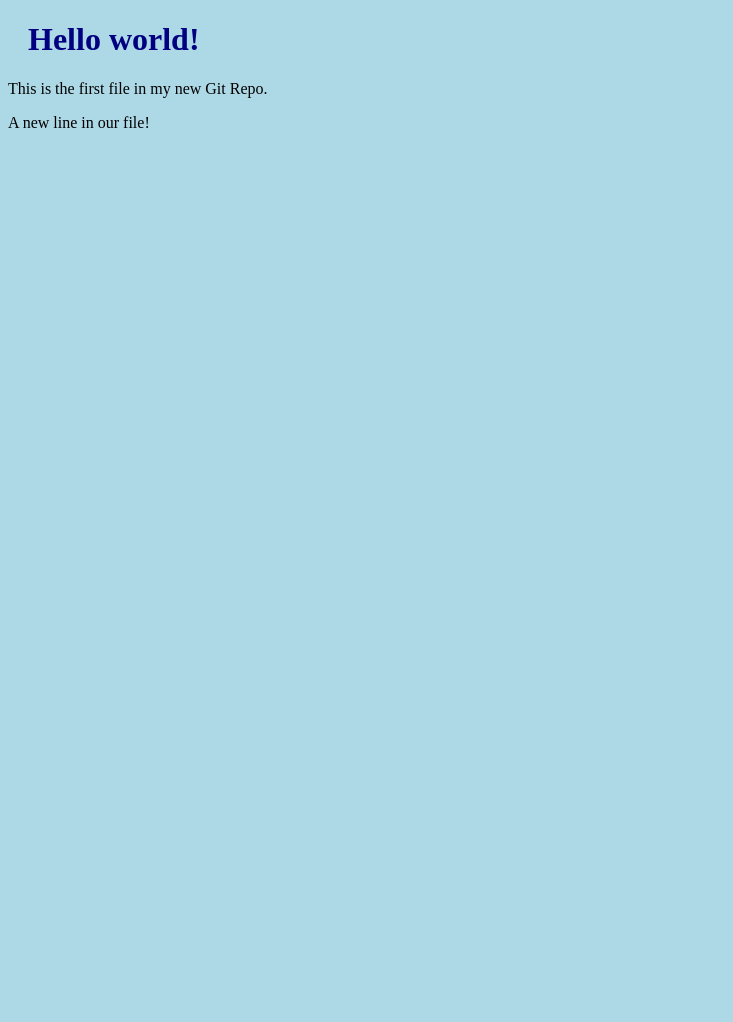
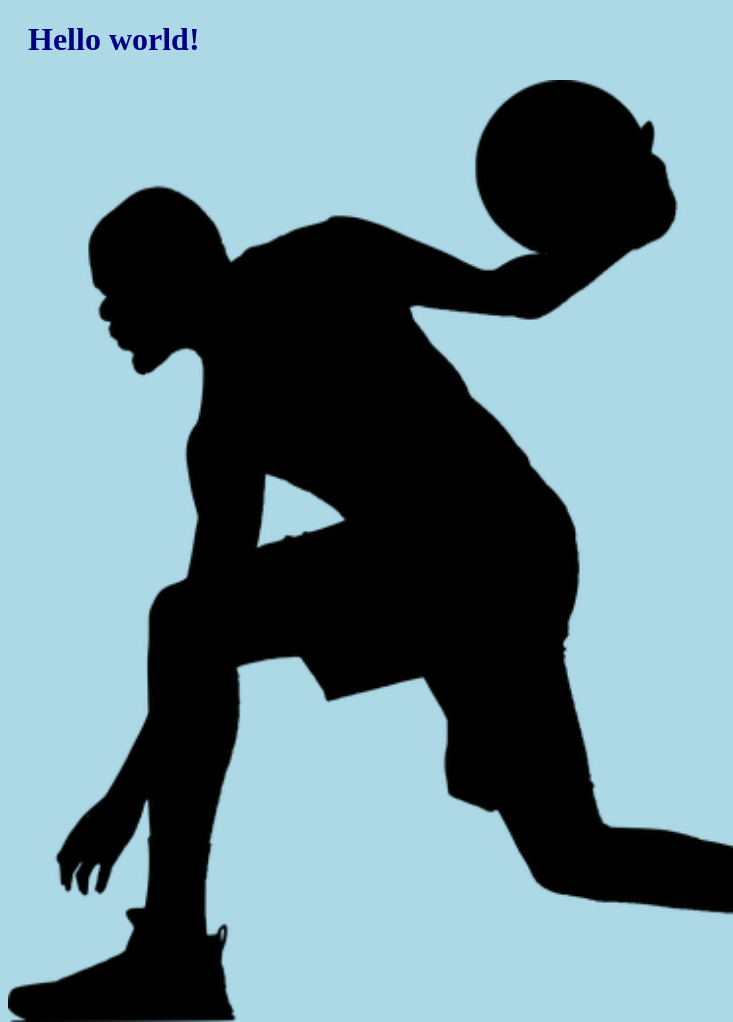
Before and after one commit to luanvisa/test-prueba, a plain HTML site: page index.html in a window 1280 px wide. Shown: the top 1022 px of the page, without its empty margins (0-733 px from the left). Before the commit the page ends 800 px from the top, so only its background shows below. Drawn offline with Linux system fonts and the light colour scheme.

Commit message:
Added image to intex

```diff
--- a/index.html
+++ b/index.html
@@ -8,7 +8,8 @@
 </head>
 <body>
     <h1>Hello world!</h1>
-
+    <div><img src="img/BaloncestoSS.png" alt="Hello World from Space"
+        style="width:100%;max-width:960px"></div>
     <p>This is the first file in my new Git Repo.</p>
     <p>A new line in our file!</p>
 </body>
```
Also changed, not shown: img/BaloncestoSS.png (added).
